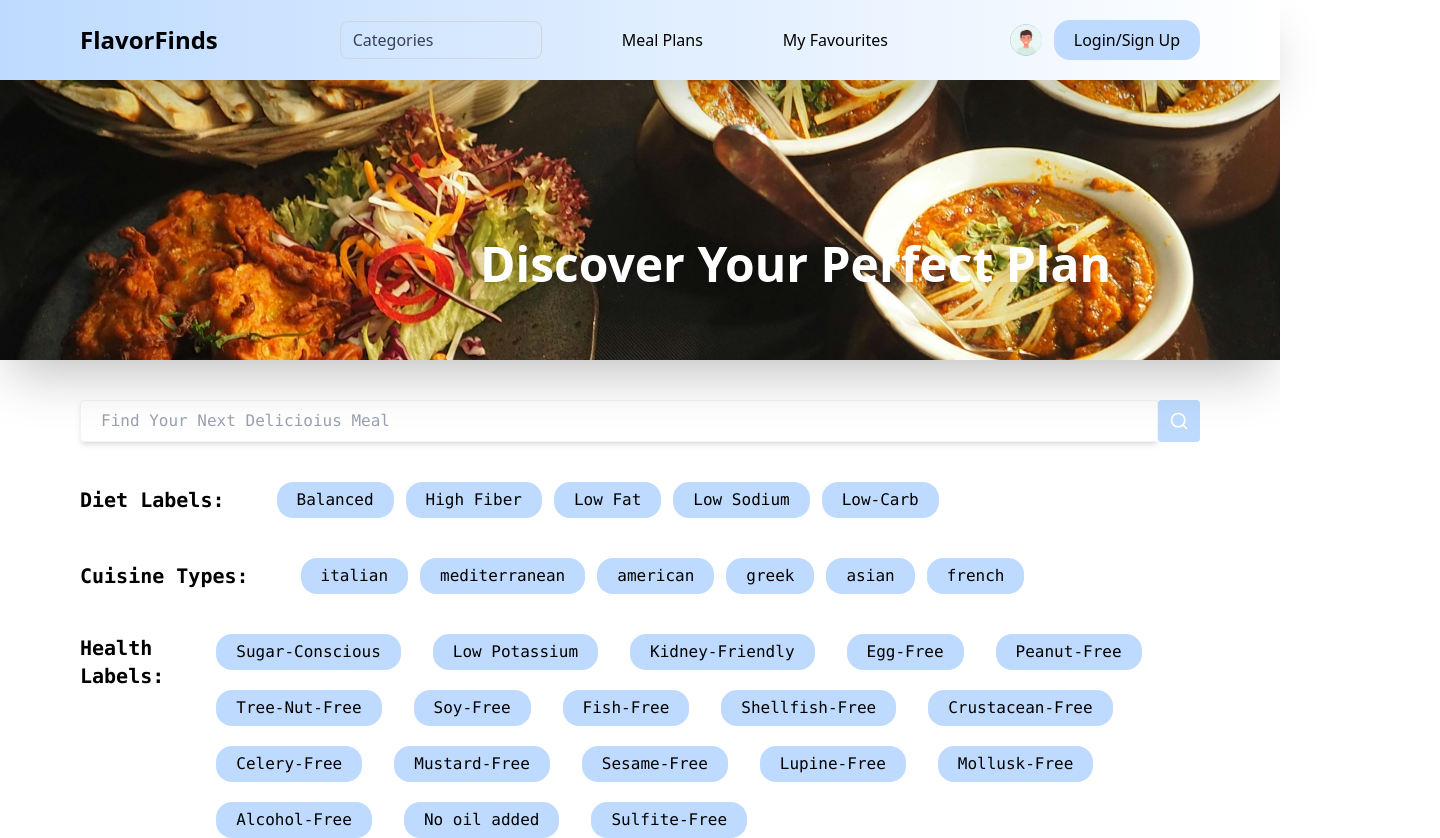
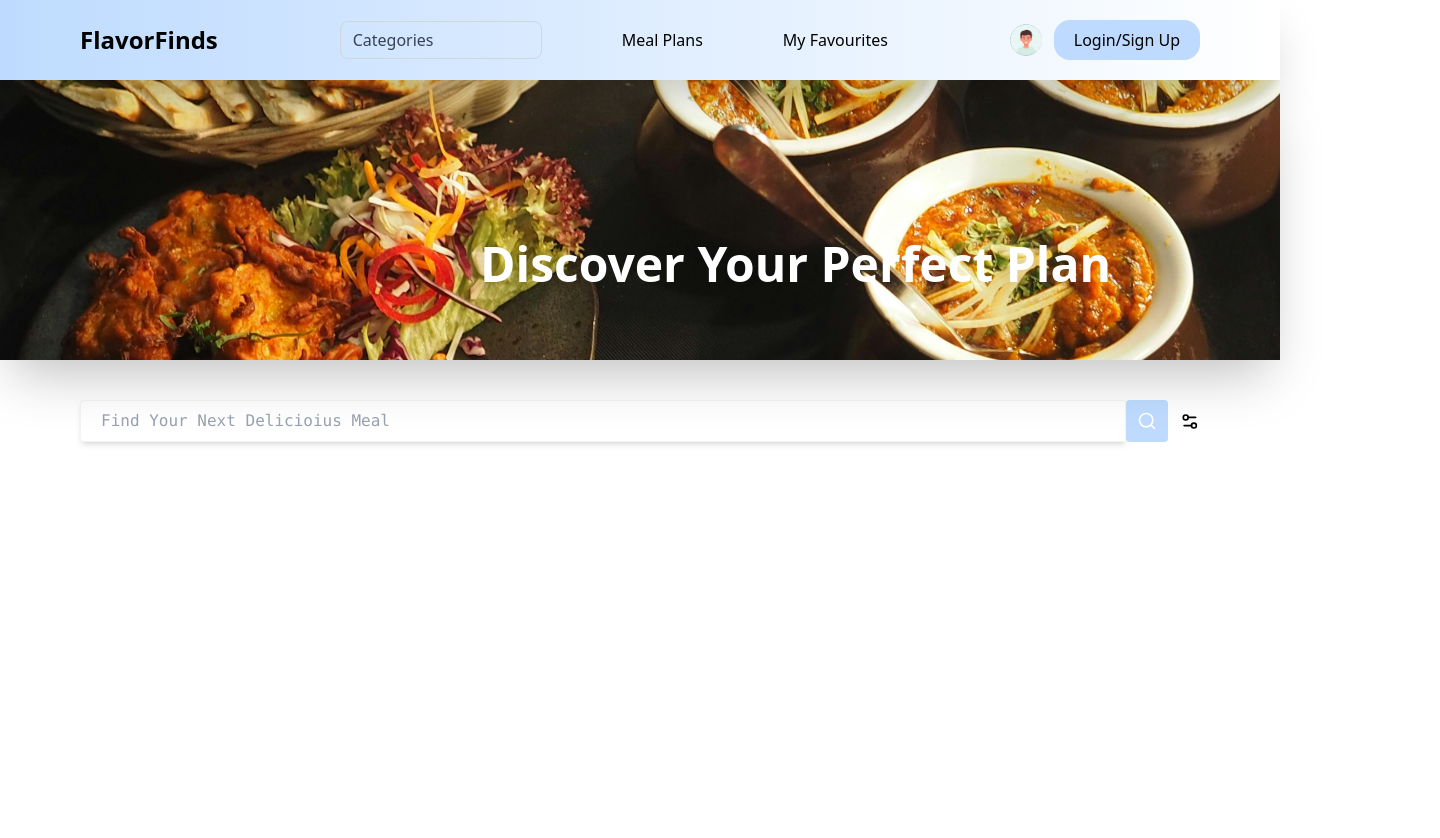
Before and after one commit to IamFJ03/HelloSkillz, a React app in the folder frontend/: page /meal-plan in a window 1280 px wide. Shown: the whole page, 1440 px wide, since content can reach past the window. After the commit the page ends 800 px from the top, so only its background shows below. Built offline with nearby package versions, Linux system fonts and the light colour scheme; the HTML template or start-up script is replaced by a standard one.

Commit message:
Meal Recipe Page

```diff
--- a/frontend/src/Pages/Planning.jsx
+++ b/frontend/src/Pages/Planning.jsx
@@ -1,9 +1,10 @@
-import React from 'react';
+import React,{useState} from 'react';
 import Navbar from '../Components/Navbar';
 import HeroSection from '../Components/HeroSection';
-import { Search } from 'lucide-react';
+import { Search, Settings2 } from 'lucide-react';
 
 export default function Planning() {
+  const [filter, setFilter] = useState(false);
   const currScreen = window.location.pathname;
 
   const dietLabels = [
@@ -19,8 +20,15 @@ export default function Planning() {
   const healthLabels = [
     "Sugar-Conscious", "Low Potassium", "Kidney-Friendly", "Egg-Free", "Peanut-Free", "Tree-Nut-Free",
 "Soy-Free", "Fish-Free", "Shellfish-Free", "Crustacean-Free", "Celery-Free", "Mustard-Free",
-"Sesame-Free", "Lupine-Free", "Mollusk-Free", "Alcohol-Free", "No oil added", "Sulfite-Free"
-  ]
+"Sesame-Free", "Lupine-Free", "Mollusk-Free", "Alcohol-Free", "No oil added", "Sulfite-Free",
+"Vegetarian", "Pescatarian","Pork-Free", "Red-Meat-Free", "Dairy-Free","Kosher","Vegan", "DASH",
+"Immuno-Supportive","Mollusk-Free"
+  ];
+
+  const handleFilter = () => {
+    setFilter(!filter);
+  }
+
   return (
     <div>
       <Navbar />
@@ -32,8 +40,12 @@ export default function Planning() {
         <div className='bg-blue-200 p-2.75 rounded'>
         <Search size={20} color='white' className='cursor-pointer'/>
         </div>
+        <Settings2 size={25} color='black' className='ml-3 cursor-pointer' onClick={() => handleFilter()}/>
       </div>
-      <div className='flex items-center gap-10 px-20 font-mono my-10'>
+
+
+      <div className={`relative bg-white shadow-lg py-5 w-340 ml-20 rounded-2xl overflow-hidden ${filter ? 'max-h-190' : 'max-h-0 pointer-events-none opacity-0'} transition-all duration-1000 ease-in-out`}>
+        <div className='flex items-center gap-10 px-20 font-mono my-10'>
         <p className='text-xl font-semibold'>Diet Labels:</p>
         <ul className='flex'>
           {dietLabels.map((i) => (
@@ -57,6 +69,8 @@ export default function Planning() {
           ))}
         </ul>
       </div>
+      <button className=' ml-300 bg-blue-200 rounded py-2 px-5 mt-15 hover:shadow-md cursor-pointer hover:scale-105 transition-transform duration-500'>Apply Filter</button>
+      </div>
     </div>
   )
 }
```
